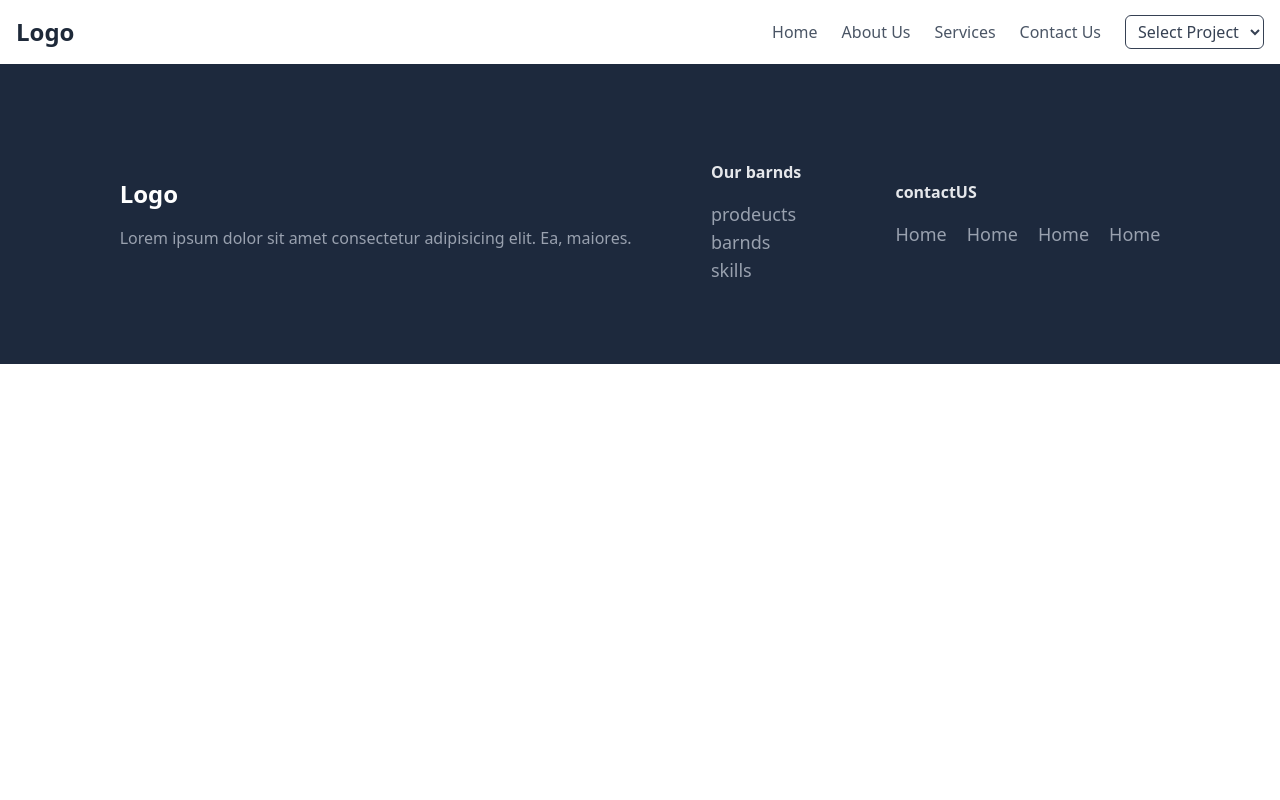
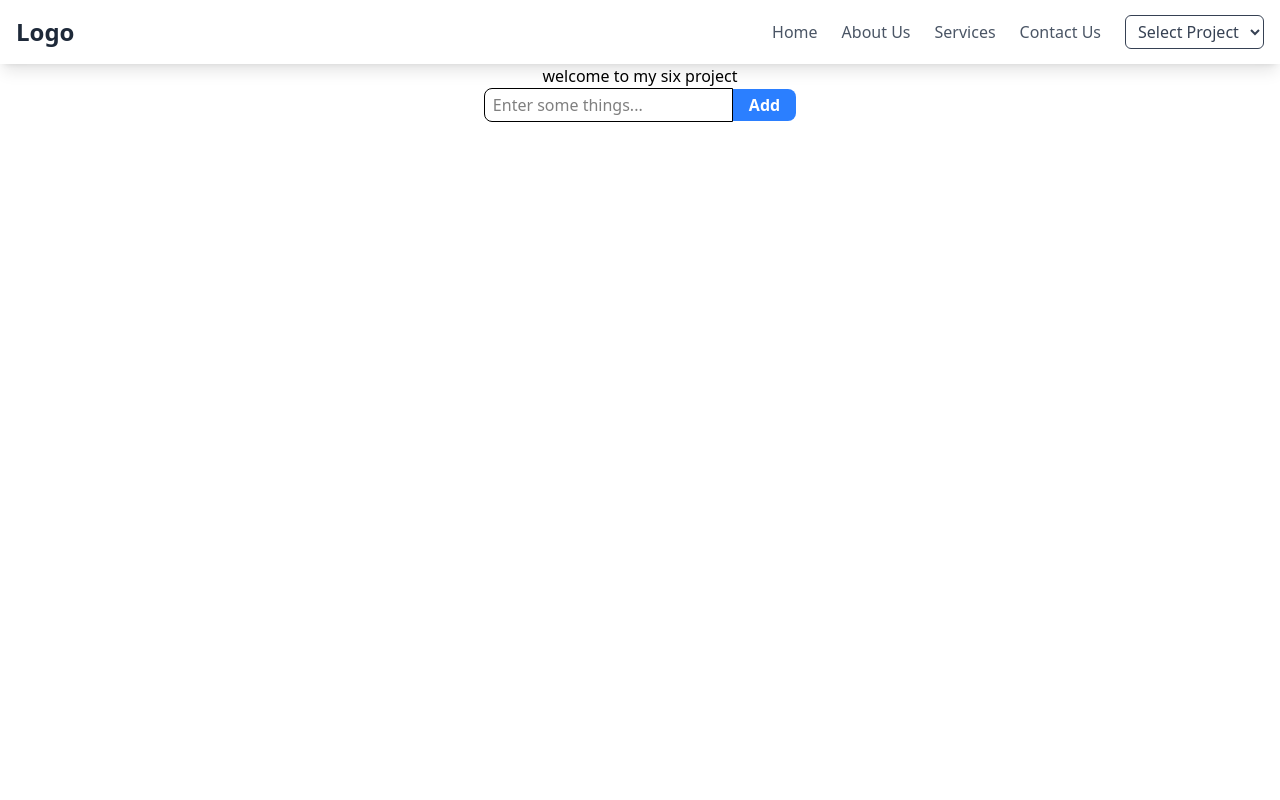
Before and after one commit to jumaghulami/React-juma, a React (Vite) app: page /project6 in a window 1280 px wide. Shown: the top 800 px of the page. Built offline with nearby package versions, Linux system fonts and the light colour scheme.

Commit message:
add todo list

```diff
--- a/src/App.jsx
+++ b/src/App.jsx
@@ -11,6 +11,7 @@ import Project2 from "./project/project2/Project2";
 import Project3 from "./project/project3/Project3";
 import Project4 from "./project/project4/Project4";
 import Project5 from "./project/project5/Project5";
+import Project6 from "./project/project6/Project6";
 
 function App() {
   return (
@@ -27,6 +28,7 @@ function App() {
           <Route path="/project3" element={<Project3 />} />
           <Route path="/project4" element={<Project4 />} />
           <Route path="/project5" element={<Project5 />} />
+          <Route path="/project6" element={<Project6 />} />
         </Routes>
         <Footer />
       </div>
--- /dev/null
+++ b/src/project/project6/Project6.jsx
@@ -0,0 +1,65 @@
+import React, { useState } from "react";
+
+function Project6() {
+  const [add, setAdd] = useState([]);
+  const [input, setInput] = useState("");
+
+  const handleAddClick = (e) => {
+    e.preventDefault();
+
+    if (input.trim() !== "") {
+      setAdd([...add, input]);
+      setInput("");
+    }
+  };
+
+  const handleDelete = (index) => {
+    const addNew = add.filter((_, i) => i !== index);
+    setAdd(addNew);
+  };
+
+  return (
+    <div className=" h-screen">
+      <div className=" text-center ">
+        <p>welcome to my six project</p>
+
+        <div className=" ">
+          <form onSubmit={handleAddClick} className=" ">
+            <input
+              value={input}
+              onChange={(e) => setInput(e.target.value)}
+              type="text"
+              placeholder="Enter some things..."
+              className=" px-2 py-1 border rounded-l-lg "
+            />
+            <button
+              type="submit"
+              className=" bg-blue-500 hover:bg-blue-600 rounded-r-lg text-white font-semibold px-4 py-1"
+            >
+              Add
+            </button>
+          </form>
+          <div className=" ">
+            <ul className="">
+              {add.map((item, index) => (
+                <li key={index} className=" flex justify-center items-center ">
+                  <div className=" border flex justify-between items-center min-w-sm mb-2">
+                    <span className=" px-2"> {item}</span>
+                    <button
+                      onClick={() => handleDelete(index)}
+                      className=" bg-red-500 hover:bg-red-600 rounded-r-lg text-white font-semibold px-4 py-1"
+                    >
+                      delete
+                    </button>
+                  </div>
+                </li>
+              ))}
+            </ul>
+          </div>
+        </div>
+      </div>
+    </div>
+  );
+}
+
+export default Project6;
--- a/src/shop-bike/navbar/Navbar.jsx
+++ b/src/shop-bike/navbar/Navbar.jsx
@@ -18,6 +18,7 @@ const Navbar = () => {
     { name: "Project3", href: "/project3" },
     { name: "Porjecr4", href: "/project4" },
     { name: "Porjecr5", href: "/project5" },
+    { name: "Project6", href: "/project6" },
   ];
 
   const handleSelectChange = (e) => {
```
